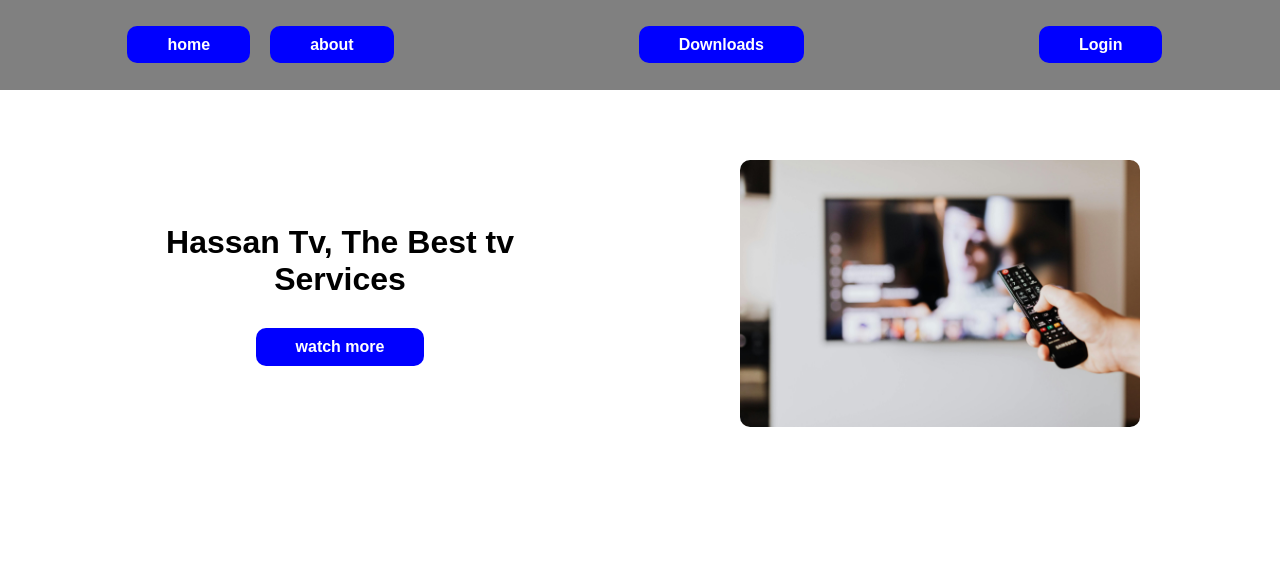
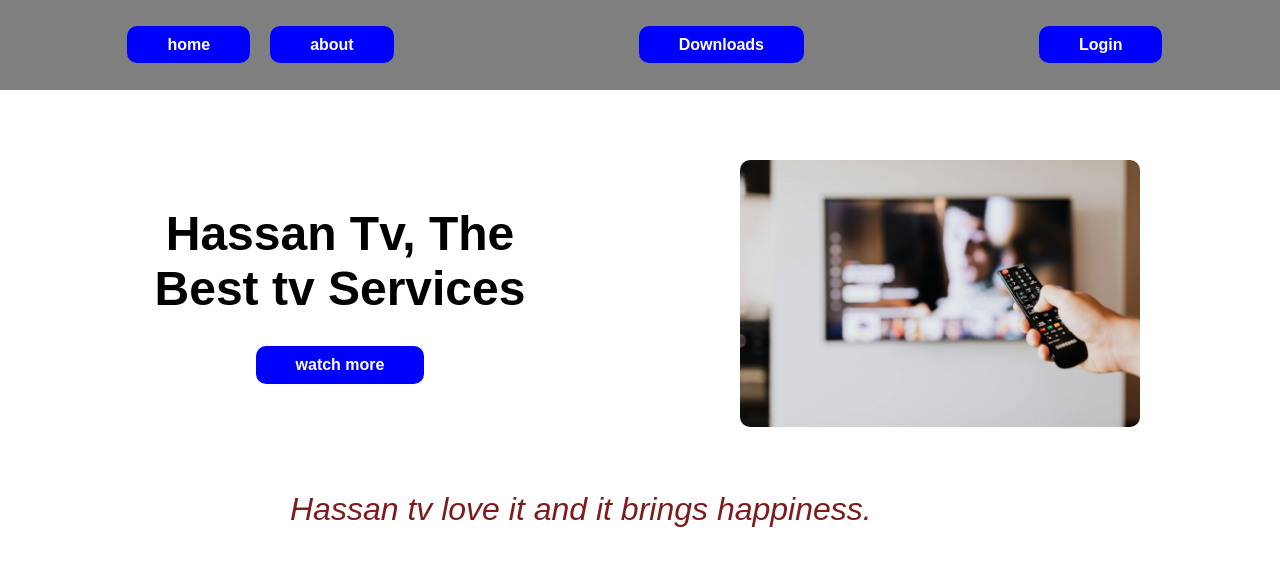
Before and after one commit to michaelhassanbotha/movie-search-hassan, a React (Vite) app: page / in a window 1280 px wide. Shown: the top 566 px of the page. Built offline with nearby package versions, Linux system fonts and the light colour scheme.

Commit message:
feat: add description section

```diff
--- a/src/App.css
+++ b/src/App.css
@@ -4,6 +4,7 @@
 }
 body{
   font-family: Arial, Helvetica, sans-serif;
+
 }
 header {
   background-color: grey;
@@ -19,6 +20,10 @@ header {
 
 .headerList a{
   margin: 10px;
+}
+
+h1{
+  font-size: 3rem;
 }
 
 a {
@@ -60,3 +65,11 @@ main {
 .btn a{
   margin-top: 30px;
 }
+
+.desc{
+  width: 70%;
+  margin: 60px auto;
+  font-size: 2rem;
+  font-style: italic;
+  color: rgb(128, 27, 27) ;
+}
--- a/src/App.jsx
+++ b/src/App.jsx
@@ -29,7 +29,15 @@ export default function Home() {
             <img src={homeimage} alt="" />
           </div>
         </div>
+
+        <div className="desc">
+            <p>Hassan tv love it and it brings happiness.</p>
+        </div>
       </main>
+
+      <footer>
+
+      </footer>
     </div>
   );
 }
```
Lines whose indentation alone changed are shown as unchanged.
